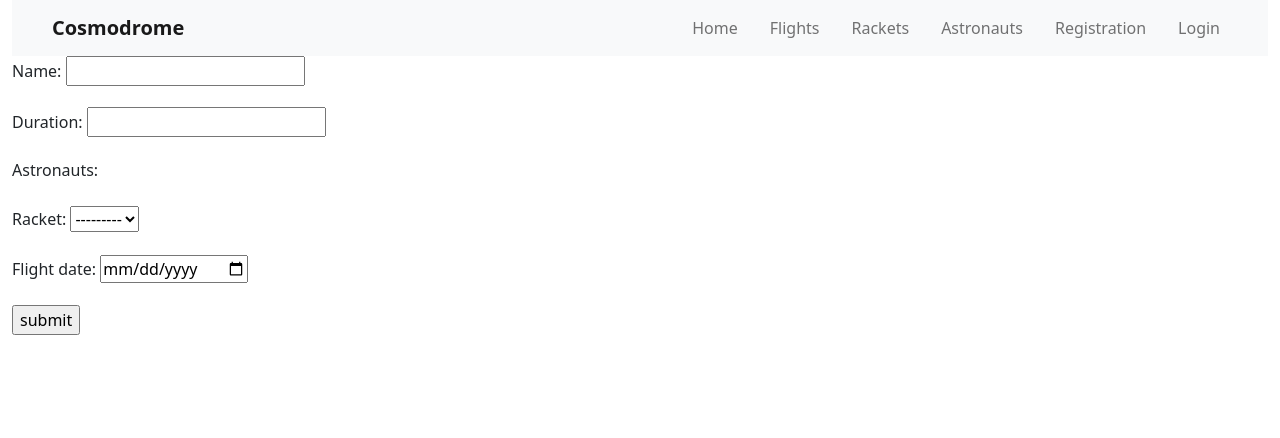
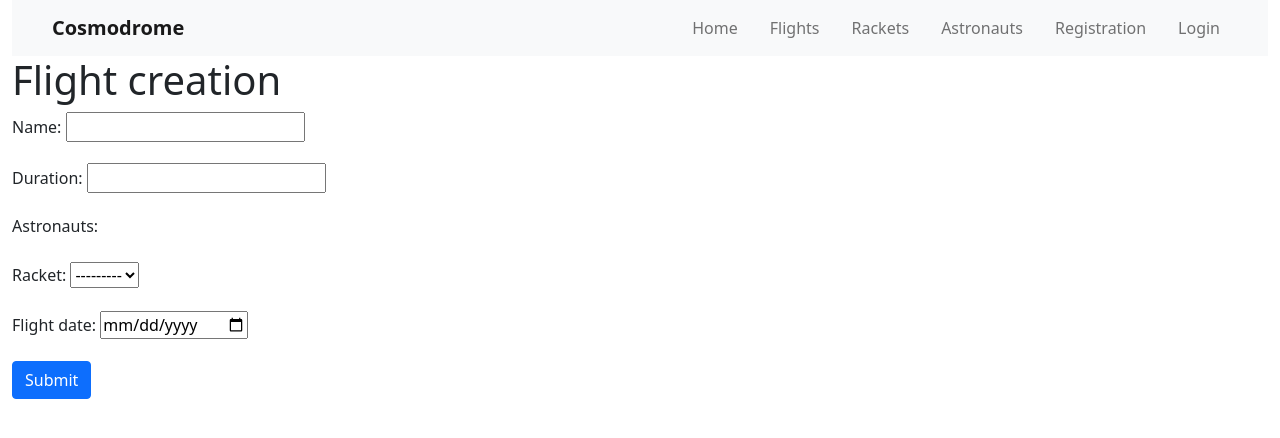
Before and after one commit to Timur5050/cosmodrome, a Django app: page /flights/create/ in a window 1280 px wide. Shown: the top 438 px of the page. Run offline with Django 5.2, Linux system fonts and the light colour scheme; data that the repository does not hold is empty.

Commit message:
changed flight creation template

```diff
--- a/templates/hangar/flight_form.html
+++ b/templates/hangar/flight_form.html
@@ -1,10 +1,12 @@
 {% extends "base.html" %}
 
 {% block content %}
-<form action="" method="post">
-  {% csrf_token %}
-  {{ form.as_p }}
-  <input type="submit" value="submit">
-</form>
-
+<div class="form-container">
+  <h1 class="form-title">Flight creation</h1>
+  <form action="" method="post" class="form">
+    {% csrf_token %}
+    {{ form.as_p }}
+    <button type="submit" class="btn btn-primary">Submit</button>
+  </form>
+</div>
 {% endblock %}
```
